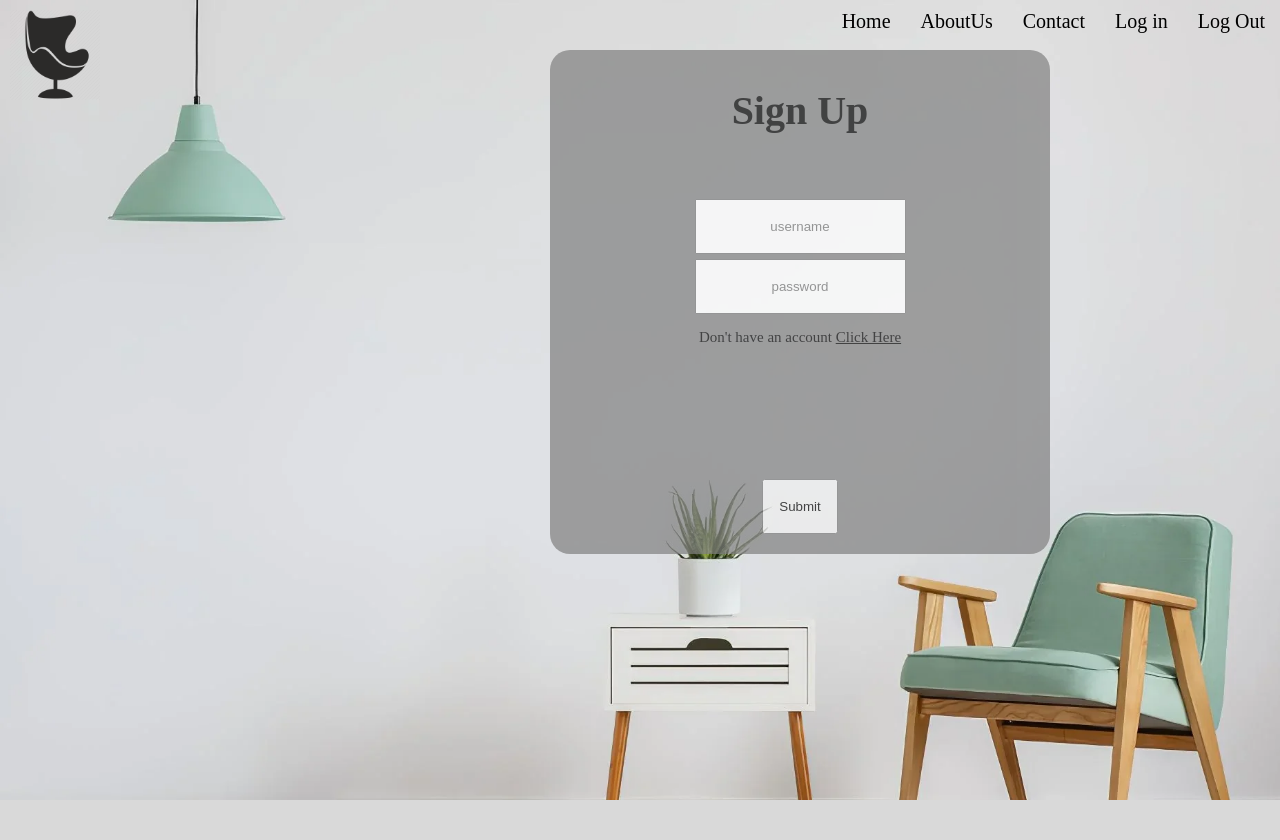
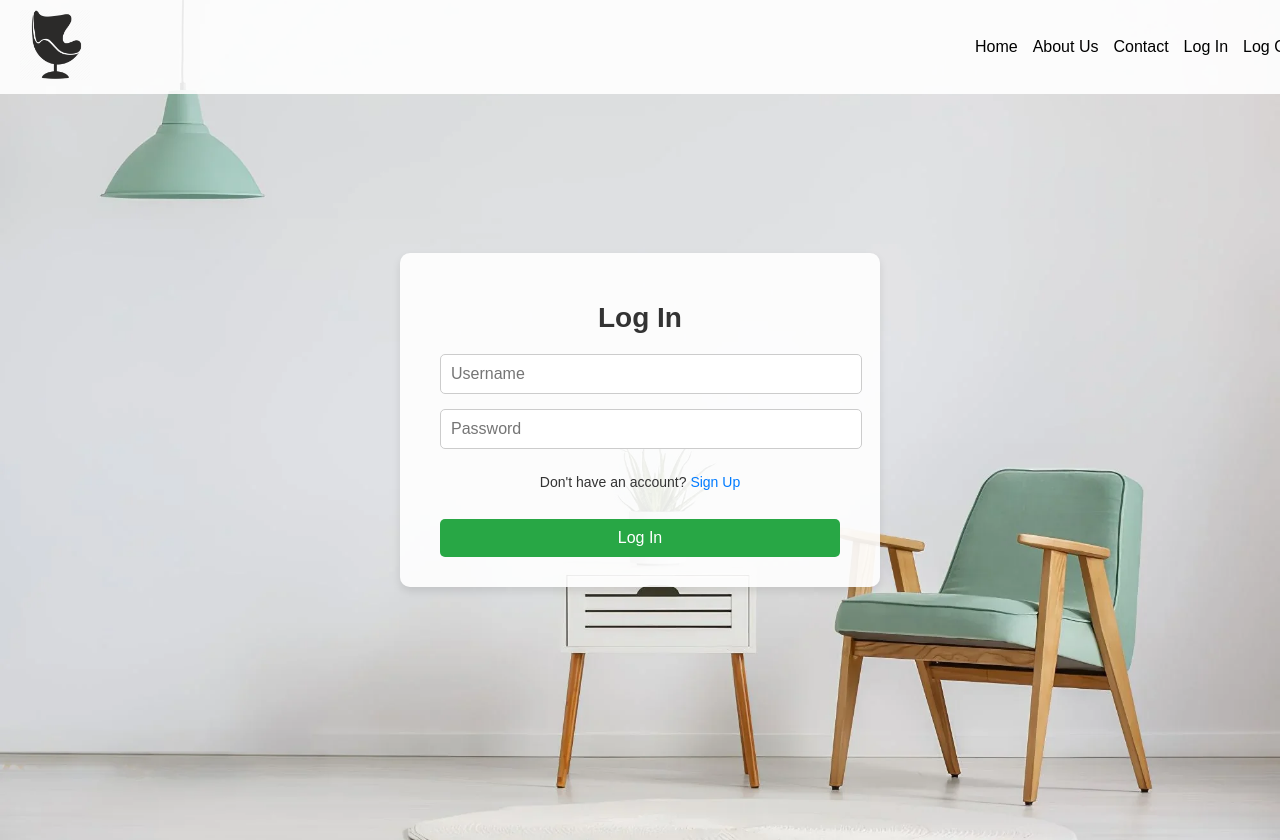
Before and after one commit to AlejnaBu/FinalP, a PHP site: page /LogIn.php in a window 1280 px wide. Before the commit the page ends 800 px from the top, so only its background shows below. Run offline with PHP 8.4, Linux system fonts and the light colour scheme.

Commit message:
DizajniSoftuerik LayeredArch changes

```diff
--- a/SellerAdvantage/presentation/LogIn.php
+++ b/SellerAdvantage/presentation/LogIn.php
@@ -1,274 +1,201 @@
+<?php
+require_once '../data/dbConnect.php';
+require_once '../business/auth.php';
 
-<?php
-$host = "localhost";
-$username = "root";
-$password = "";
-$db = "databaza";
+use Business\Auth;
+use Data\DbConnect;
 
+// Establish a database connection
+$dbConnect = new DbConnect();
+$connection = $dbConnect->getConnection();
+
+// Instantiate the Auth class with the database connection
+$auth = new Auth($connection);
+
+if ($_SERVER["REQUEST_METHOD"] === "POST") {
+    $username = htmlspecialchars($_POST["username"]);
+    $password = htmlspecialchars($_POST["password"]);
+
+    // Authenticate user
+    $user = $auth->authenticate($username, $password, $connection);
+
+    if ($user) {
+        // Set session variables on successful login
         session_start();
+        $_SESSION['username'] = $user['username'];
+        $_SESSION['usertype'] = $user['usertype'];
+        $_SESSION['user_id'] = $user['id'];
+        $_SESSION['login_time'] = time();
 
-$data = new PDO("mysql:host=$host;dbname=$db", $username, $password);
-$data->setAttribute(PDO::ATTR_ERRMODE, PDO::ERRMODE_EXCEPTION);
-
-if ($_SERVER["REQUEST_METHOD"] == "POST") {
-    $username = $_POST["username"];
-    $password = $_POST["password"];
-
-    // Use prepared statement to prevent SQL injection
-    $sql = "SELECT * FROM users WHERE username = :username AND password = :password";
-    $stmt = $data->prepare($sql);
-    $stmt->bindParam(':username', $username);
-    $stmt->bindParam(':password', $password);
-    $stmt->execute();
-
-    $row = $stmt->fetch(PDO::FETCH_ASSOC);
-
-    if ($row) {
-        $_SESSION['username'] = $row['username'];
-        $_SESSION['usertype'] = $row['usertype'];
-
-        if ($_SESSION['usertype'] == "user") {
-            header("location: FrontPage.php");
-        } elseif ($_SESSION['usertype'] == "admin") {
-            header("location: AdminDashboard.php");
+        // Redirect based on user type
+        if ($user['usertype'] === "admin") {
+            header("Location: AdminDashboard.php");
         } else {
-            echo "Username or password is incorrect";
+            header("Location: FrontPage.php");
         }
-    }
-}
-
-// Check if the user is already logged in and the session has expired
-if (isset($_SESSION['username']) && isset($_SESSION['login_time'])) {
-    $login_time = $_SESSION['login_time'];
-    $expiration_time = $login_time + (1 * 60 * 60) + (30 * 60); // 1 hour and 30 minutes
-
-    if (time() > $expiration_time) {
-        // Session has expired, destroy the session
-        session_unset();
-        session_destroy();
-        header("location: LogIn.php");
         exit();
     } else {
-        // Update the login time to extend the session
-        $_SESSION['login_time'] = time();
+        $error = "Invalid username or password.";
     }
-}
-
-// If the user is already logged in, redirect them to the home page
-if (isset($_SESSION['username'])) {
-    header("location: FrontPage.php");
 }
 ?>
 
-
-
-
-
 <!DOCTYPE html>
-
-
-
-
 <html lang="en">
 <head>
     <meta charset="UTF-8">
     <meta name="viewport" content="width=device-width, initial-scale=1.0">
-    <title>Document</title>
+    <meta name="description" content="Log In to your account">
+    <meta name="author" content="Your Company Name">
+    <title>Log In | Furniture Shop</title>
     <style>
-
-
-       body{
+        body {
             margin: 0;
             padding: 0;
-        /* box-sizing: border-box; */
+            font-family: Arial, sans-serif;
+            background-image: url("../FrontImg.html/bg.webp");
+            background-size: cover;
+            background-position: center;
+            color: #333;
         }
 
         header {
-         position: fixed;
-         top: 0;
-         left: 0;
-         width: 100%;
             display: flex;
             justify-content: space-between;
+            align-items: center;
+            padding: 10px 20px;
+            background-color: rgba(255, 255, 255, 0.9);
+            position: fixed;
+            width: 100%;
+            top: 0;
             z-index: 1000;
-         background-color: transparent;
         }
 
-      header .headeri {
-         padding: 10px;
+        header .headeri img {
+            height: 70px;
         }
 
         header ul {
+            list-style: none;
             display: flex;
-        justify-content: flex-end;
-        list-style-type: none;
+            gap: 15px;
             margin: 0;
             padding: 0;
-        font-size:20px;
-        margin-top: 10px;
         }
 
         header li {
-        margin: 0 15px;
+            display: inline;
         }
 
         header a {
             text-decoration: none;
             color: black;
+            font-size: 16px;
         }
 
-
-    @media only screen and (max-width: 320px) {
-    header {
-        position: static;
-        flex-direction: column;
+        .container {
+            display: flex;
+            justify-content: center;
             align-items: center;
-    }
-
-    .headeri img {
-        height: 40px;
-        margin-bottom: 10px;
-    }
-
-    header ul {
-        margin-top: 10px;
-    }
-
-    header li {
-        margin: 5px 0;
-    }
-}
-
-
-
-        .container{
-            width: 100%;
             height: 100vh;
-            background-image: url(FrontImg.html/bg.webp);
-
-            background-position: center;
-            background-size: cover;
-            position: relative;
-            padding: 50px 50px 70px;
-            text-align: center;
-            position: fixed;
-        }
-
-       .container h1{
-        font-size: 40px;
-        margin-bottom: 60px;
-       }
-
-       input{
-       padding: 18px 15px;
-       margin-top: 5px;
-       text-align: center;
-       }
-
-       form p {
-        font-size: 15px;
-       }
-
-       form p a {
-
-        color: black;
-       }
-
-       .button-2 button{
-        background-color: rgb(155, 215, 155);
-        width: 100px;
-        padding-top: 10px;
-        padding-bottom: 10px;
-        border-radius: 5px;
-        border: 0;
-        outline: 0;
-       }
-
-       .input-group{
-        height: 280px;
-       }
-
-       .input-field{
-        max-height: 65px;
-        transition: max-height 0.5s;
-        overflow: hidden;
-       }
-
-
-
-
-
-  .container-2{
-    background-color: gray;
-    border-radius: 20px;
-    width: 500px;
-    margin-left: 500px;
-    opacity: 0.7;
-    padding-top: 10px;
-    padding-bottom: 20px;
-  }
-
-  @media only screen and (max-width: 768px) {
-    .container {
             padding: 20px;
         }
 
         .container-2 {
+            background-color: rgba(255, 255, 255, 0.9);
+            padding: 30px 40px;
+            border-radius: 10px;
+            box-shadow: 0 4px 8px rgba(0, 0, 0, 0.1);
             width: 100%;
-        margin-left: 0;
+            max-width: 400px;
+        }
+
+        h1 {
+            text-align: center;
+            font-size: 28px;
+            color: #333;
+            margin-bottom: 20px;
         }
 
         .input-group {
-        height: auto;
+            display: flex;
+            flex-direction: column;
+            gap: 15px;
         }
 
         .input-field {
-        max-height: none;
-    }
+            padding: 10px;
+            border: 1px solid #ccc;
+            border-radius: 5px;
+            font-size: 16px;
+            width: 100%;
         }
 
+        .input-field:focus {
+            outline: none;
+            border-color: #007BFF;
+        }
 
+        .input-group p {
+            text-align: center;
+            font-size: 14px;
+            margin-top: 10px;
+        }
+
+        .input-group p a {
+            color: #007BFF;
+            text-decoration: none;
+        }
+
+        .input-group p a:hover {
+            text-decoration: underline;
+        }
+
+        .submit-btn {
+            background-color: #28a745;
+            color: white;
+            padding: 10px;
+            border: none;
+            border-radius: 5px;
+            font-size: 16px;
+            cursor: pointer;
+            transition: background-color 0.3s ease;
+        }
+
+        .submit-btn:hover {
+            background-color: #218838;
+        }
     </style>
 </head>
 <body>
-
 <header>
     <div class="headeri">
-                <img src="FrontImg.html/Logo.png" height="90px" alt="logo" >
+        <img src="../FrontImg.html/Logo.png" alt="Logo">
     </div>
     <ul>
-                <li><a style="text-decoration: none; color: black;" href="FrontPage.php">Home</a></li>
-                <li><a style="text-decoration: none; color: black;" href="AboutUs.php">AboutUs</a></li>
-                <li><a style="text-decoration: none; color: black;" href="contact.php">Contact</a></li>
-                <li><a style="text-decoration: none; color: black;" href="LogIn.php">Log in</a></li>
-                <li><a style="text-decoration: none; color: black;" href="LogOut.php">Log Out</a></li>
+        <li><a href="FrontPage.php">Home</a></li>
+        <li><a href="AboutUs.php">About Us</a></li>
+        <li><a href="contact.php">Contact</a></li>
+        <li><a href="LogIn.php">Log In</a></li>
+        <li><a href="LogOut.php">Log Out</a></li>
     </ul>
 </header>
 
 <div class="container">
     <div class="container-2">
-            <h1 id="title">Sign Up</h1>
-            <form action="#" method="POST">
+        <h1>Log In</h1>
+        <?php if (isset($error)): ?>
+            <p style="color: red;"><?php echo $error; ?></p>
+        <?php endif; ?>
+        <form action="" method="POST">
             <div class="input-group">
-                <div class="input-field" id="nameField">
-                </div>
-
-                <div class="input-field">
-                    <input type="text" placeholder="username" name="username">
-                 </div>
-
-                 <div class="input-field">
-                    <input type="password" placeholder="password" name="password">
-                 </div>
-                 <p>Don't have an account <a href="SignUp.php">Click Here</a></p>
-                </div>
-                <div class="input-field">
-                    <input type="submit" placeholder="submit" name="submit">
+                <input type="text" class="input-field" placeholder="Username" name="username" required>
+                <input type="password" class="input-field" placeholder="Password" name="password" required>
+                <p>Don't have an account? <a href="SignUp.php">Sign Up</a></p>
+                <button type="submit" class="submit-btn">Log In</button>
             </div>
         </form>
     </div>
-
 </div>
-
 </body>
 </html>
```
Also changed, not shown: SellerAdvantage/business/auth.php (+29 -11 lines), SellerAdvantage/data/dbConnect.php (+24 -18 lines), SellerAdvantage/presentation/AdminDashboard.php (+8 -5 lines), SellerAdvantage/presentation/CreateUser.php (+24 -34 lines), SellerAdvantage/presentation/SignUp.php (+23 -15 lines), SellerAdvantage/presentation/adminMessages.php (+28 -0 lines), SellerAdvantage/presentation/contact.php (+24 -13 lines). Lines whose indentation alone changed are shown as unchanged.
